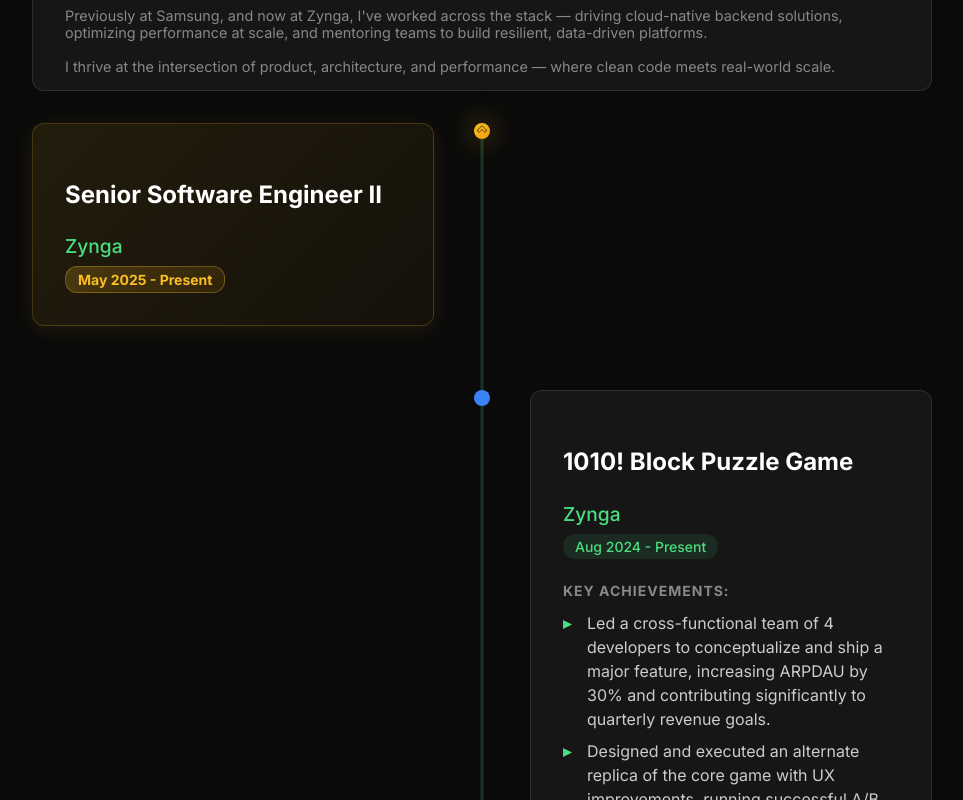
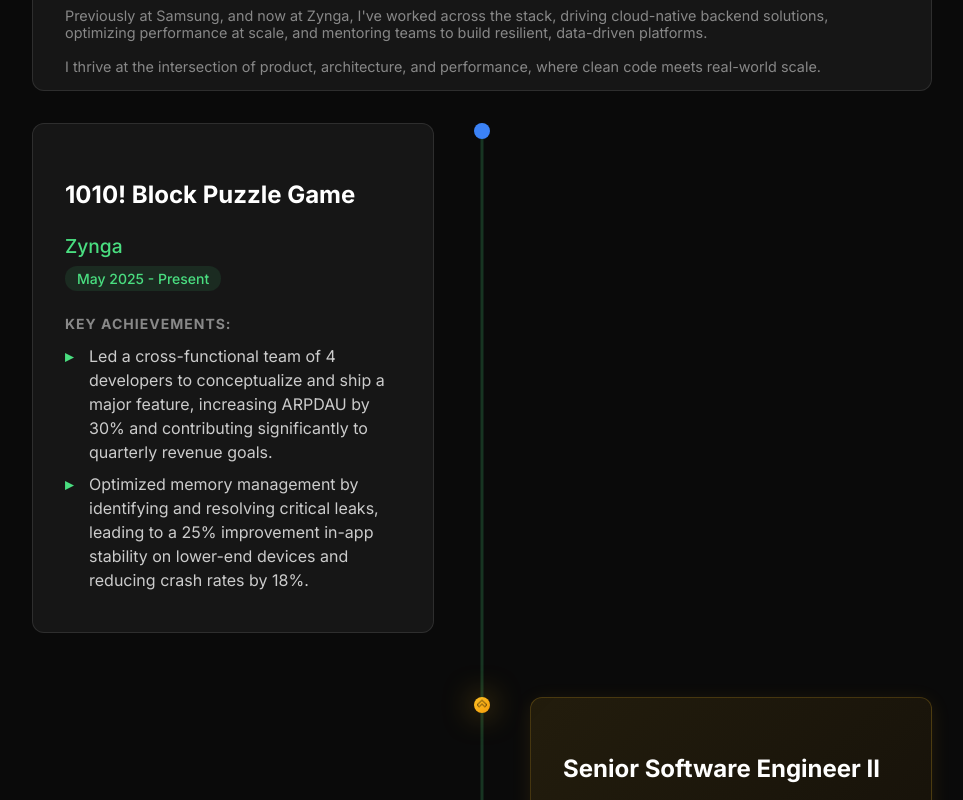
Before and after one commit to sattysaini/portfolio, a React (Create React App) app in the folder frontend/: page / in a window 1280 px wide. Shown: the part 1060-1860 px from the top of the page, without its empty margins (158-1121 px from the left). Built offline with nearby package versions, Linux system fonts and the light colour scheme; a web font is replaced by a local one.

Commit message:
First pass bugs solved

```diff
--- a/frontend/src/data/portfolioData.js
+++ b/frontend/src/data/portfolioData.js
@@ -1,7 +1,7 @@
 export const homeData = {
   fullName: "SATYAM SAINI",
   greeting: "Hey, This is Satyam.",
-  role: ["a Backend Engineer.", "a Application Engineer.", "a Problem Solver.", "Batman!"],
+  role: ["a Problem Solver.", "an Application Engineer.", "a Backend Engineer.", "Batman!"],
   profileImage: "/images/profile.jpg",
   location: "Bangalore, India",
   workStatus: {
@@ -40,6 +40,17 @@
 export const experienceData = {
   timeline: [
     {
+      type: "project",
+      title: "1010! Block Puzzle Game",
+      company: "Zynga",
+      period: "May 2025 - Present",
+      description: "Leading the team to make it ",
+      achievements: [
+        "Led a cross-functional team of 4 developers to conceptualize and ship a major feature, increasing ARPDAU by 30% and contributing significantly to quarterly revenue goals.",
+        "Optimized memory management by identifying and resolving critical leaks, leading to a 25% improvement in-app stability on lower-end devices and reducing crash rates by 18%."
+      ]
+    },
+    {
       type: "role",
       title: "Senior Software Engineer II",
       company: "Zynga",
@@ -51,10 +62,10 @@
       type: "project",
       title: "1010! Block Puzzle Game",
       company: "Zynga",
-      period: "Aug 2024 - Present",
+      period: "Aug 2024 - May 2025",
       description: "Led cross-functional team to ship major features, developed DDA engine",
       achievements: [
-        "Led a cross-functional team of 4 developers to conceptualize and ship a major feature, increasing ARPDAU by 30% and contributing significantly to quarterly revenue goals.",
+        "Reduced app size by 12% by modularizing assets and compressing unused libraries, directly contributing to faster downloads and improved retention.",
         "Designed and executed an alternate replica of the core game with UX improvements, running successful A/B tests for unbiased User Acquisition (UA) strategies.",
         "Developed a dynamic difficulty adjustment (DDA) engine using behavioral cohort analysis, leading to a 5% increase in D1 and D7 retention."
       ]
--- a/frontend/src/index.css
+++ b/frontend/src/index.css
@@ -14,6 +14,11 @@
   color: #ffffff;
   min-height: 100vh;
   box-sizing: border-box;
+  overflow-x: hidden;
+}
+
+html {
+  overflow-x: hidden;
 }
 
 * {
--- a/frontend/src/pages/Experience.js
+++ b/frontend/src/pages/Experience.js
@@ -80,8 +80,8 @@
         <div className="hero-container">
           <section className="experience-hero">
             <p className="experience-description">I'm a backend-focused Senior Software Engineer with 7+ years of experience crafting scalable systems, intuitive APIs, and cross-platform infrastructure for high-traffic products. From building real-time multiplayer engines to decoupling monolithic architectures, I've led initiatives that balance technical elegance with business impact.
-              <br/><br/>Previously at Samsung, and now at Zynga, I've worked across the stack — driving cloud-native backend solutions, optimizing performance at scale, and mentoring teams to build resilient, data-driven platforms.
-              <br/><br/>I thrive at the intersection of product, architecture, and performance — where clean code meets real-world scale.</p>
+              <br/><br/>Previously at Samsung, and now at Zynga, I've worked across the stack, driving cloud-native backend solutions, optimizing performance at scale, and mentoring teams to build resilient, data-driven platforms.
+              <br/><br/>I thrive at the intersection of product, architecture, and performance, where clean code meets real-world scale.</p>
           </section>
         </div>
 
--- a/frontend/src/pages/Home.css
+++ b/frontend/src/pages/Home.css
@@ -274,6 +274,14 @@
     font-size: 1.75rem;
   }
 
+  .greeting-text {
+    font-size: 1.50rem;
+  }
+
+  .highlight {
+    font-size: 1.50rem;
+  }
+
   .social-links {
     justify-content: center;
   }
```
